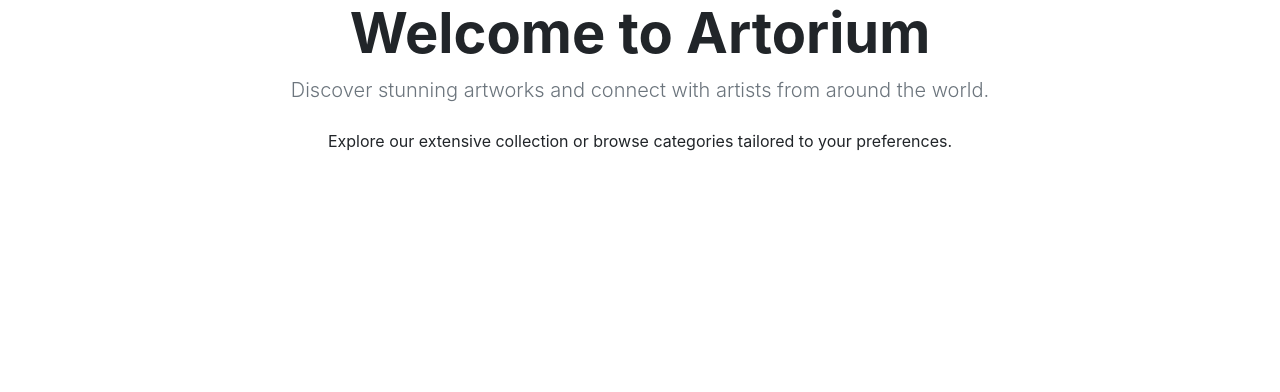
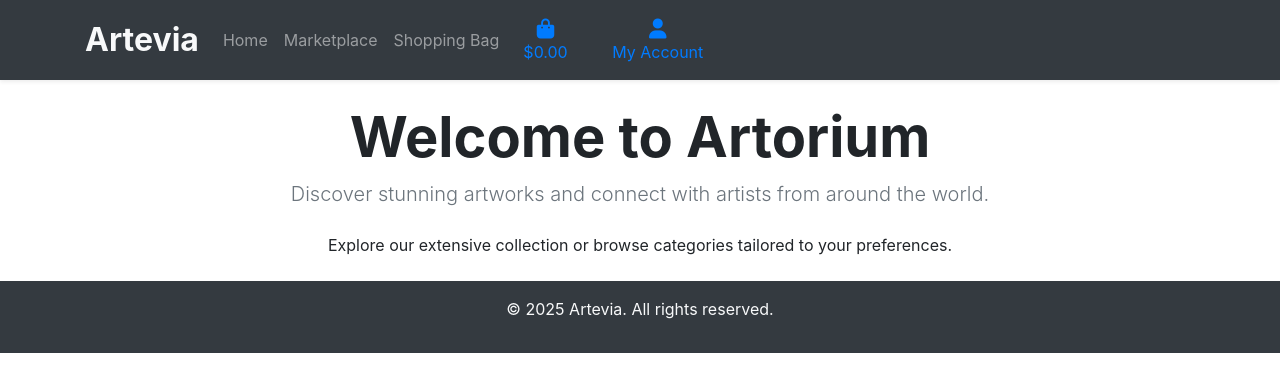
Before and after one commit to boatesj/Artorium, a Django app: page / in a window 1280 px wide. Shown: the top 392 px of the page. Run offline with Django 3.2, Linux system fonts and the light colour scheme; some libraries are stand-ins or nearby versions.

Commit message:
Added main page header

```diff
--- a/templates/base.html
+++ b/templates/base.html
@@ -2,56 +2,99 @@
 
 <!doctype html>
 <html lang="en">
-  <head>
+<head>
+    <!-- Meta Tags -->
+    <meta charset="UTF-8">
+    <meta http-equiv="X-UA-Compatible" content="ie=edge">
+    <meta name="viewport" content="width=device-width, initial-scale=1, shrink-to-fit=no">
+    <title>{% block title %}Artevia{% endblock %}</title>
 
-    {% block meta %}
-        <meta http-equiv="X-UA-Compatible" content="ie=edge">
-        <meta charset="utf-8">
-        <meta name="viewport" content="width=device-width, initial-scale=1, shrink-to-fit=no">
-    {% endblock %}
+    <!-- Core CSS -->
+    <link rel="stylesheet" href="https://stackpath.bootstrapcdn.com/bootstrap/4.4.1/css/bootstrap.min.css" integrity="sha384-Vkoo8x4CGsO3+Hhxv8T/Q5PaXtkKtu6ug5TOeNV6gBiFeWPGFN9MuhOf23Q9Ifjh" crossorigin="anonymous">
+    <link rel="stylesheet" href="https://cdnjs.cloudflare.com/ajax/libs/font-awesome/6.0.0/css/all.min.css">
+    <link rel="stylesheet" href="{% static 'css/base.css' %}">
+    {% block extra_css %}{% endblock %}
+</head>
+<body>
+    <!-- Header -->
+    <header class="sticky-top">
+        <nav class="navbar navbar-expand-lg navbar-dark bg-dark shadow-sm">
+            <div class="container">
+                <!-- Brand/Logo -->
+                <a class="navbar-brand" href="{% url 'index' %}">
+                    <h2 class="logo-font text-light my-0"><strong>Artevia</strong></h2>
+                </a>
 
-    {% block extra_meta %}
-    {% endblock %}
+                <!-- Toggler for Mobile -->
+                <button class="navbar-toggler" type="button" data-toggle="collapse" data-target="#main-nav" aria-controls="main-nav" aria-expanded="false" aria-label="Toggle navigation">
+                    <span class="navbar-toggler-icon"></span>
+                </button>
 
-    {% block corecss %}
-        <link rel="stylesheet" href="https://cdn.jsdelivr.net/npm/bootstrap@4.4.1/dist/css/bootstrap.min.css" integrity="sha384-Vkoo8x4CGsO3+Hhxv8T/Q5PaXtkKtu6ug5TOeNV6gBiFeWPGFN9MuhOf23Q9Ifjh" crossorigin="anonymous">
-    {% endblock %}
+                <!-- Navigation Links -->
+                <div class="collapse navbar-collapse" id="main-nav">
+                    <ul class="navbar-nav ms-auto">
+                        <li class="nav-item"><a class="nav-link" href="{% url 'index' %}">Home</a></li>
+                        <li class="nav-item"><a class="nav-link" href="{% url 'artwork_list' %}">Marketplace</a></li>
+                        <li class="nav-item"><a class="nav-link" href="{% url 'shopping_bag' %}">Shopping Bag</a></li>
+                        <!-- Additional Links and Authentication Handling -->
+                        {% block nav_links %}{% endblock %}
+                    </ul>
+                    <!-- Shopping Bag Indicator -->
+                    <ul class="list-inline my-auto">
+                        <li class="list-inline-item">
+                            <a class="{% if grand_total %}text-info font-weight-bold{% else %}text-black{% endif %} nav-link" href="{% url 'shopping_bag' %}">
+                                <div class="text-center">
+                                    <div><i class="fas fa-shopping-bag fa-lg"></i></div>
+                                    <p class="my-0">
+                                        {% if grand_total %}
+                                            ${{ grand_total|floatformat:2 }}
+                                        {% else %}
+                                            $0.00
+                                        {% endif %}
+                                    </p>
+                                </div>
+                            </a>
+                        </li>
+                        <!-- User Account Dropdown -->
+                        <li class="list-inline-item dropdown">
+                            <a class="text-black nav-link" href="#" id="user-options" data-toggle="dropdown" aria-haspopup="true" aria-expanded="false">
+                                <div class="text-center">
+                                    <div><i class="fas fa-user fa-lg"></i></div>
+                                    <p class="my-0">My Account</p>
+                                </div>
+                            </a>
+                            <div class="dropdown-menu border-0" aria-labelledby="user-options">
+                                {% if request.user.is_authenticated %}
+                                    {% if request.user.is_superuser %}
+                                        <a href="" class="dropdown-item">Product Management</a>
+                                    {% endif %}
+                                    <a href="" class="dropdown-item">My Profile</a>
+                                    <a href="{% url 'account_logout' %}" class="dropdown-item">Logout</a>
+                                {% else %}
+                                    <a href="{% url 'account_signup' %}" class="dropdown-item">Register</a>
+                                    <a href="{% url 'account_login' %}" class="dropdown-item">Login</a>
+                                {% endif %}
+                            </div>
+                        </li>
+                    </ul>
+                </div>
+            </div>
+        </nav>
+    </header>
 
-    {% block extra_css %}
-    {% endblock %}
+    <!-- Main Content -->
+    <main class="container mt-4">
+        {% block content %}{% endblock %}
+    </main>
 
-    {% block corejs %}
-        <script src="https://code.jquery.com/jquery-3.4.1.slim.min.js" integrity="sha384-J6qa4849blE2+poT4WnyKhv5vZF5SrPo0iEjwBvKU7imGFAV0wwj1yYfoRSJoZ+n" crossorigin="anonymous"></script>
-        <script src="https://cdn.jsdelivr.net/npm/popper.js@1.16.0/dist/umd/popper.min.js" integrity="sha384-Q6E9RHvbIyZFJoft+2mJbHaEWldlvI9IOYy5n3zV9zzTtmI3UksdQRVvoxMfooAo" crossorigin="anonymous"></script>
-        <script src="https://cdn.jsdelivr.net/npm/bootstrap@4.4.1/dist/js/bootstrap.min.js" integrity="sha384-wfSDF2E50Y2D1uUdj0O3uMBJnjuUD4Ih7YwaYd1iqfktj0Uod8GCExl3Og8ifwB6" crossorigin="anonymous"></script>
-    {% endblock %}
+    <!-- Footer -->
+    <footer class="bg-dark text-light text-center py-3">
+        <p>&copy; 2025 Artevia. All rights reserved.</p>
+    </footer>
 
-    {% block extra_js %}
-    {% endblock %}
-
-    <title>Artorium {% block extra_title %}{% endblock %}</title>
-
-
-</head>
-  <body>
-
-    <header class="container-fluid fixed-top"></header>
-
-    {% if messages %}
-        <div class="message-container"></div>
-    {% endif %}
-
-    {% block page_header %}
-    {% endblock %}
-
-    {% block content %}
-    {% endblock %}
-
-    {% block postloadjs %}
-    {% endblock %}
-
-
-
-
-  </body>
+    <!-- Scripts -->
+    <script src="https://code.jquery.com/jquery-3.4.1.slim.min.js" integrity="sha384-J6qa4849blE2+poT4WnyKhv5vZF5SrPo0iEjwBvKU7imGFAV0wwj1yYfoRSJoZ+n" crossorigin="anonymous"></script>
+    <script src="https://cdn.jsdelivr.net/npm/popper.js@1.16.0/dist/umd/popper.min.js" integrity="sha384-Q6E9RHvbIyZFJoft+2mJbHaEWldlvI9IOYy5n3zV9zzTtmI3UksdQRVvoxMfooAo" crossorigin="anonymous"></script>
+    <script src="https://stackpath.bootstrapcdn.com/bootstrap/4.4.1/js/bootstrap.min.js" integrity="sha384-wfSDF2E50Y2D1uUdj0O3uMBJnjuUD4Ih7YwaYd1iqfktj0Uod8GCExl3Og8ifwB6" crossorigin="anonymous"></script>
+</body>
 </html>
```
